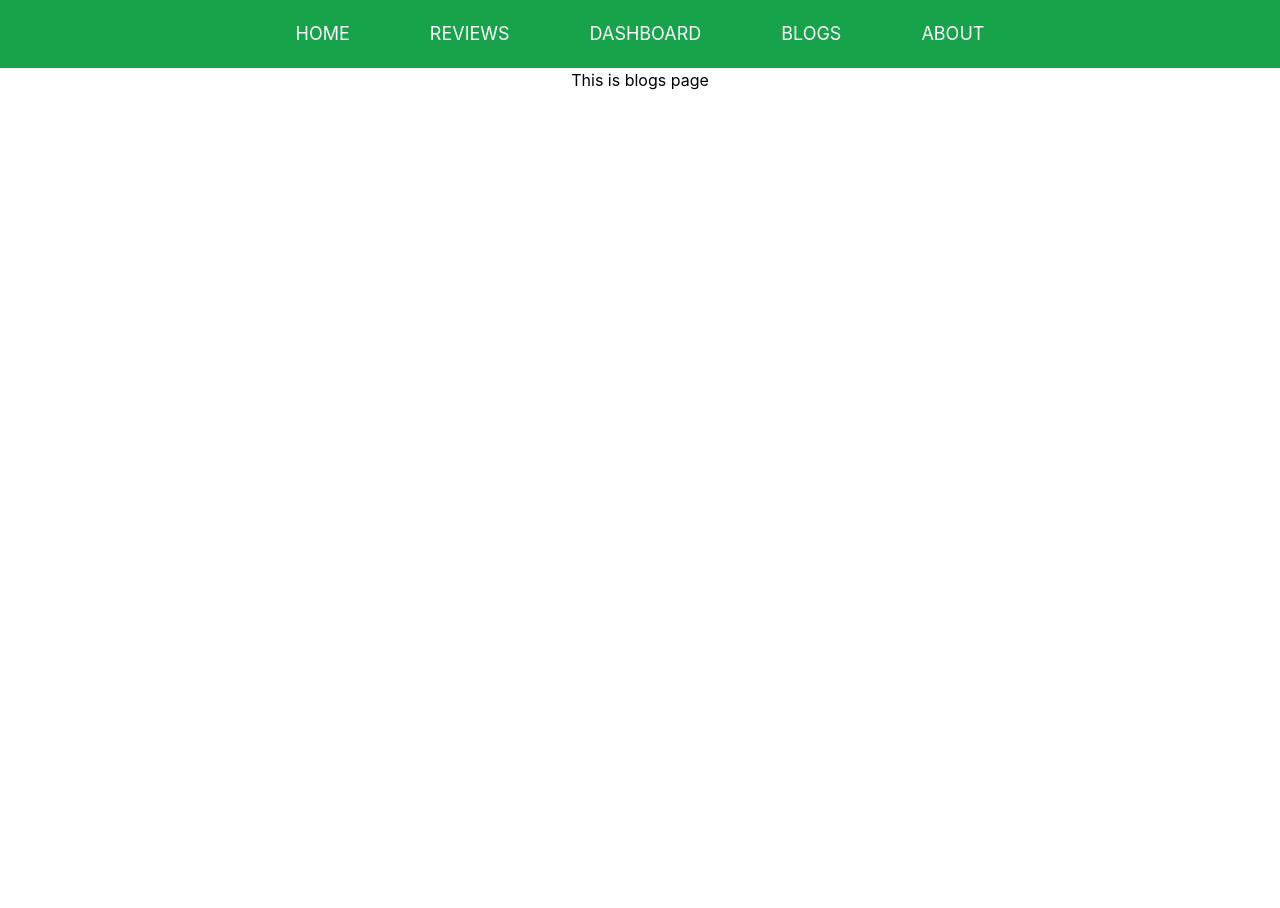
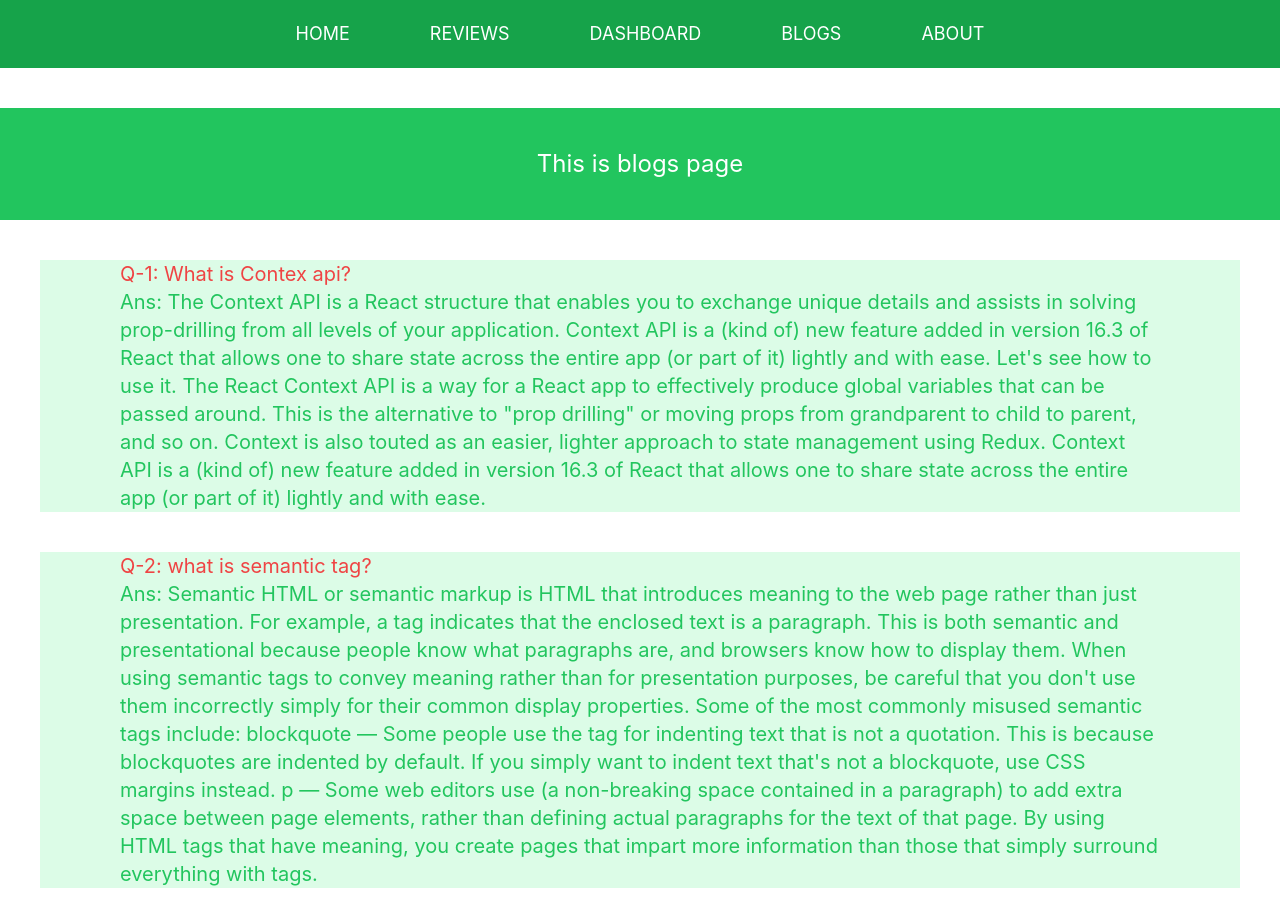
Before and after one commit to masud1989/product-analysis, a React (Create React App) app: page /blogs in a window 1280 px wide. Before the commit the page ends 800 px from the top, so only its background shows below. Built offline with nearby package versions, Linux system fonts and the light colour scheme.

Commit message:
full-and-final

```diff
--- a/src/components/Blogs/Blogs.js
+++ b/src/components/Blogs/Blogs.js
@@ -3,7 +3,20 @@ import React from 'react';
 const Blogs = () => {
     return (
         <div>
-            <h1>This is blogs page</h1>
+            <h1 className='bg-green-500 mt-10 p-10 text-2xl text-white'>This is blogs page</h1>
+            <h1 className='text-left mt-10 bg-green-100 text-xl text-red-500 mx-10 px-20'>Q-1: What is Contex api? </h1>
+            <h1 className='text-left bg-green-100 text-xl text-green-500 mx-10 px-20'>Ans: The Context API is a React structure that enables you to exchange unique details and assists in solving prop-drilling from all levels of your application. Context API is a (kind of) new feature added in version 16.3 of React that allows one to share state across the entire app (or part of it) lightly and with ease. Let's see how to use it. The React Context API is a way for a React app to effectively produce global variables that can be passed around. This is the alternative to "prop drilling" or moving props from grandparent to child to parent, and so on. Context is also touted as an easier, lighter approach to state management using Redux.
+            Context API is a (kind of) new feature added in version 16.3 of React that allows one to share state across the entire app (or part of it) lightly and with ease.</h1>
+
+<h1 className='text-left mt-10 bg-green-100 text-xl text-red-500 mx-10 px-20'>Q-2: what is semantic tag? </h1>
+            <h1 className='text-left bg-green-100 text-xl text-green-500 mx-10 px-20 mb-5'>Ans: Semantic HTML or semantic markup is HTML that introduces meaning to the web page rather than just presentation. For example, a  tag indicates that the enclosed text is a paragraph. This is both semantic and presentational because people know what paragraphs are, and browsers know how to display them.
+            When using semantic tags to convey meaning rather than for presentation purposes, be careful that you don't use them incorrectly simply for their common display properties. Some of the most commonly misused semantic tags include:
+
+blockquote — Some people use the  tag for indenting text that is not a quotation. This is because blockquotes are indented by default. If you simply want to indent text that's not a blockquote, use CSS margins instead.
+p — Some web editors use  (a non-breaking space contained in a paragraph) to add extra space between page elements, rather than defining actual paragraphs for the text of that page.
+
+By using HTML tags that have meaning, you create pages that impart more information than those that simply surround everything with  tags.
+            </h1>
         </div>
     );
 };
```
